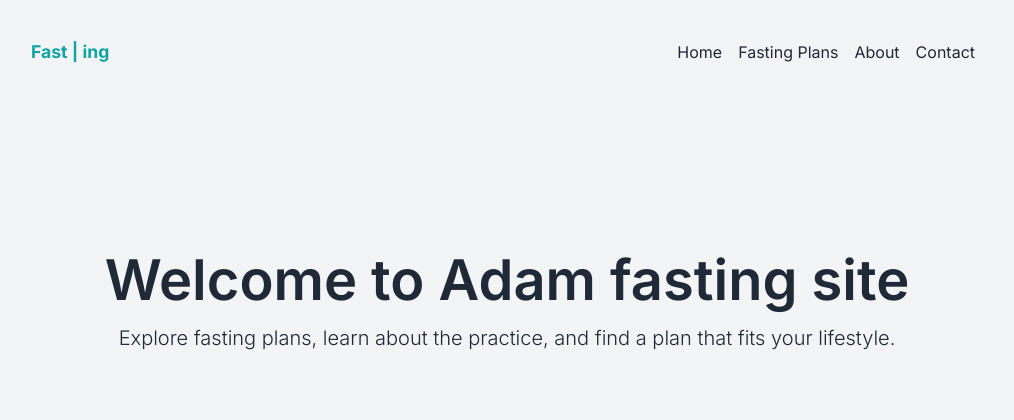
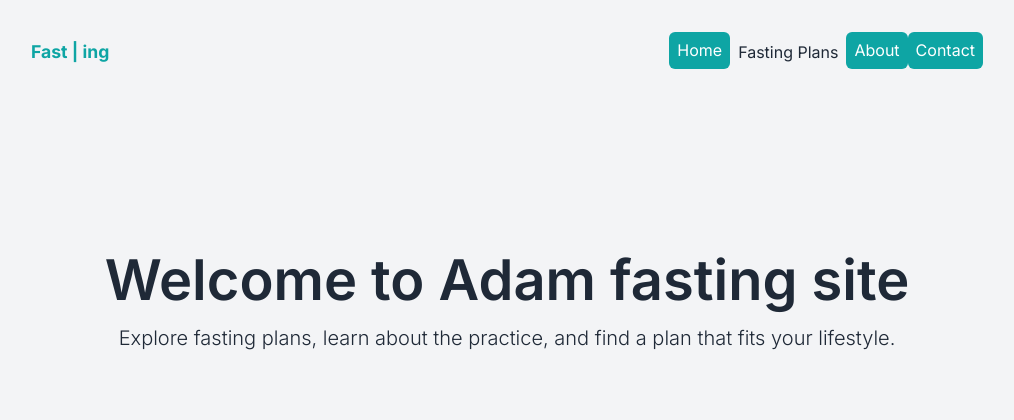
Before and after one commit to fadam430/fasting_site, a Django app: page / in a window 1280 px wide. Shown: the top 420 px of the page, without its empty margins (133-1147 px from the left). Run offline with Django 4.2, Linux system fonts and the light colour scheme.

Commit message:
add highlight for active button

```diff
--- a/fasting/settings.py
+++ b/fasting/settings.py
@@ -122,7 +122,7 @@ USE_TZ = True
 # Static files (CSS, JavaScript, Images)
 # https://docs.djangoproject.com/en/4.2/howto/static-files/
 
-STATIC_URL = 'static/'
+STATIC_URL = '/static/'
 STATICFILES_DIRS = [os.path.join(BASE_DIR / 'static'),]
 STATIC_ROOT = os.path.join(BASE_DIR, 'staticfiles')
 # Default primary key field type
--- a/static/css/site.css
+++ b/static/css/site.css
@@ -17,6 +17,14 @@ html,body{height:100%;margin:0;font-family:var(--font);color:var(--accent);backg
 .nav-link{color:var(--accent) !important}
 .nav-link:hover{color:var(--brand) !important;background:transparent}
 
+/* Active nav link styling — visible and clean */
+.nav-link.active{
+    background:var(--brand) !important;
+    color:#ffffff !important;
+    padding:0.4rem 0.7rem;
+    border-radius:6px;
+}
+
 .site-main{padding:1rem 0.5rem}
 
 .site-footer{background:var(--bg);border-top:1px solid rgba(0,0,0,0.06);padding:1rem 0;margin-top:2rem}
--- /dev/null
+++ b/static/js/script.js
@@ -0,0 +1,20 @@
+document.addEventListener('DOMContentLoaded', function () {
+  const path = window.location.pathname.replace(/\/$/, '') || '/';
+  document.querySelectorAll('.nav-link').forEach(a => {
+    const href = a.getAttribute('href');
+    if (!href) return;
+    try {
+      const url = new URL(href, location.origin);
+      const linkPath = url.pathname.replace(/\/$/, '') || '/';
+      if (linkPath === path || (linkPath !== '/' && path.startsWith(linkPath))) {
+        a.classList.add('active');
+        a.setAttribute('aria-current', 'page');
+      }
+    } catch (e) {
+      // ignore malformed hrefs (anchors, external links)
+      if (href === location.hash) {
+        a.classList.add('active');
+      }
+    }
+  });
+});
--- a/templates/base.html
+++ b/templates/base.html
@@ -43,8 +43,7 @@
       </div>
     </div>
   </footer>
-</body>
-<script src="https://cdn.jsdelivr.net/npm/bootstrap@5.3.2/dist/js/bootstrap.bundle.min.js"></script>
-</html>
+</script src="https://cdn.jsdelivr.net/npm/bootstrap@5.3.2/dist/js/bootstrap.bundle.min.js"></script>
+<script src="{% static 'js/script.js' %}"></script>
 </body>
 </html>
```
Also changed, not shown: README.md.
